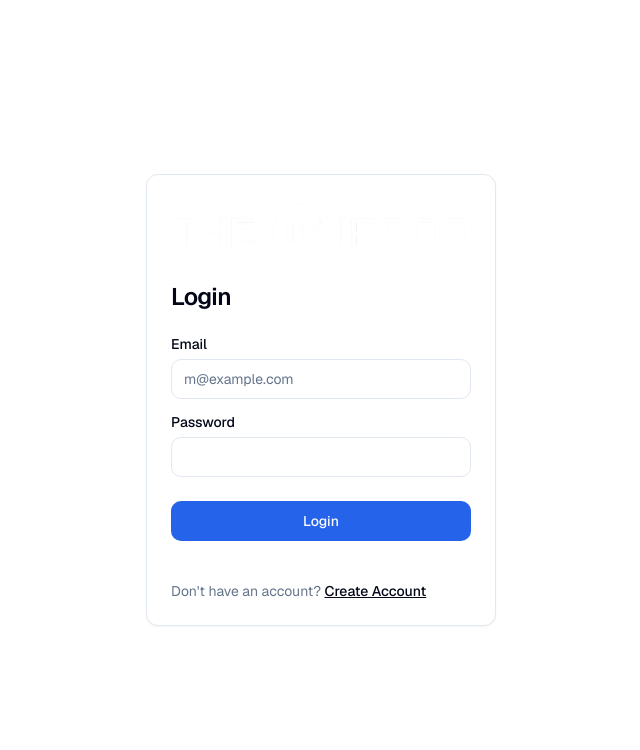
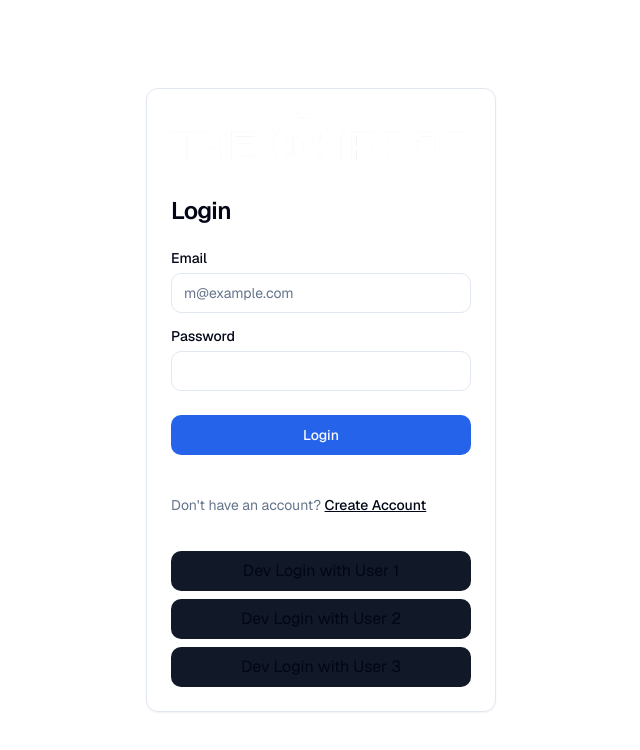
Before and after one commit to the-mirror-gdp/the-mirror, a Next.js app in the folder mirror-2/: page /login in a window 1280 px wide. Shown: the top 750 px of the page, without its empty margins (319-959 px from the left). Built offline with nearby package versions, Linux system fonts and the light colour scheme.

Commit message:
add dev quick login features

```diff
--- a/mirror-2/app/(auth-pages)/login/page copy.tsx
+++ /dev/null
@@ -1,43 +0,0 @@
-import { loginAction } from "@/actions/auth";
-import { FormMessage, Message } from "@/components/form-message";
-import { SubmitButton } from "@/components/submit-button";
-import { Input } from "@/components/ui/input";
-import { Label } from "@/components/ui/label";
-import Link from "next/link";
-
-export default function Login({ searchParams }: { searchParams: Message }) {
-  return (
-    <form className="flex-1 flex flex-col min-w-64">
-      <h1 className="text-2xl font-medium">Login</h1>
-      <p className="text-sm text-foreground">
-        Don't have an account?{" "}
-        <Link className="text-foreground font-medium underline" href="/create-account">
-          Sign Up
-        </Link>
-      </p>
-      <div className="flex flex-col gap-2 [&>input]:mb-3 mt-8">
-        <Label htmlFor="email">Email</Label>
-        <Input name="email" placeholder="you@example.com" required />
-        <div className="flex justify-between items-center">
-          <Label htmlFor="password">Password</Label>
-          <Link
-            className="text-xs text-foreground underline"
-            href="/forgot-password"
-          >
-            Forgot Password?
-          </Link>
-        </div>
-        <Input
-          type="password"
-          name="password"
-          placeholder="Your password"
-          required
-        />
-        <SubmitButton pendingText="Signing In..." formAction={loginAction}>
-          Login
-        </SubmitButton>
-        <FormMessage message={searchParams} />
-      </div>
-    </form>
-  );
-}
--- a/mirror-2/app/(auth-pages)/login/page.tsx
+++ b/mirror-2/app/(auth-pages)/login/page.tsx
@@ -1,3 +1,4 @@
+"use client"
 import { loginAction } from "@/actions/auth";
 import { FormMessage, Message } from "@/components/form-message";
 import { SubmitButton } from "@/components/submit-button";
@@ -6,10 +7,29 @@ import { Input } from "@/components/ui/input";
 import { Label } from "@/components/ui/label";
 import { AppLogoImageMedium } from "@/lib/theme-service";
 import Link from "next/link";
+import { useRef } from "react";
 
 export default function Login({ searchParams }: { searchParams: Message }) {
+  const isDevelopment = process.env.NODE_ENV === 'development';
+
+  // References for email and password fields
+  const emailRef = useRef<HTMLInputElement>(null);
+  const passwordRef = useRef<HTMLInputElement>(null);
+
+  // Function to simulate login with specific user
+  const handleDevLoginWithUser = (userEmail: string) => {
+    if (emailRef.current && passwordRef.current) {
+      emailRef.current.value = userEmail;
+      passwordRef.current.value = 'password';  // Default password for all dev users
+    }
+
+    // Simulate form submission by calling formAction
+    // Since the SubmitButton uses formAction, this will trigger loginAction
+    document.getElementById("login-form")?.submit();
+  };
+
   return (
-    <form>
+    <form id="login-form" action={loginAction}>
       <Card className="w-full max-w-sm">
         <CardHeader>
           <CardTitle className="text-2xl">
@@ -18,21 +38,21 @@ export default function Login({ searchParams }: { searchParams: Message }) {
             </div>
             Login
           </CardTitle>
-
-
         </CardHeader>
         <CardContent className="grid gap-4">
           <div className="grid gap-2">
             <Label htmlFor="email">Email</Label>
-            <Input id="email" type="email" name="email" placeholder="m@example.com" required />
+            <Input ref={emailRef} id="email" type="email" name="email" placeholder="m@example.com" required />
           </div>
           <div className="grid gap-2">
             <Label htmlFor="password">Password</Label>
-            <Input id="password" type="password" name="password" required />
+            <Input ref={passwordRef} id="password" type="password" name="password" required />
           </div>
         </CardContent>
         <CardFooter className="grid grid-cols-1 gap-5">
-          <SubmitButton className="w-full" pendingText="Signing In..." formAction={loginAction}>Login</SubmitButton>
+          <SubmitButton className="w-full" pendingText="Signing In..." formAction={loginAction}>
+            Login
+          </SubmitButton>
           <FormMessage message={searchParams} />
           <p className="text-sm text-muted-foreground">
             Don't have an account?{" "}
@@ -40,6 +60,33 @@ export default function Login({ searchParams }: { searchParams: Message }) {
               Create Account
             </Link>
           </p>
+
+          {/* Development-only login buttons */}
+          {isDevelopment && (
+            <div className="grid gap-2 mt-4">
+              <button
+                type="button"
+                className="bg-gray-900 p-2 rounded-md"
+                onClick={() => handleDevLoginWithUser('user1@example.com')}
+              >
+                Dev Login with User 1
+              </button>
+              <button
+                type="button"
+                className="bg-gray-900 p-2 rounded-md"
+                onClick={() => handleDevLoginWithUser('user2@example.com')}
+              >
+                Dev Login with User 2
+              </button>
+              <button
+                type="button"
+                className="bg-gray-900 p-2 rounded-md"
+                onClick={() => handleDevLoginWithUser('user3@example.com')}
+              >
+                Dev Login with User 3
+              </button>
+            </div>
+          )}
         </CardFooter>
       </Card>
     </form>
```
Also changed, not shown: 1 other file (tests, documents, lock files or other folders).
